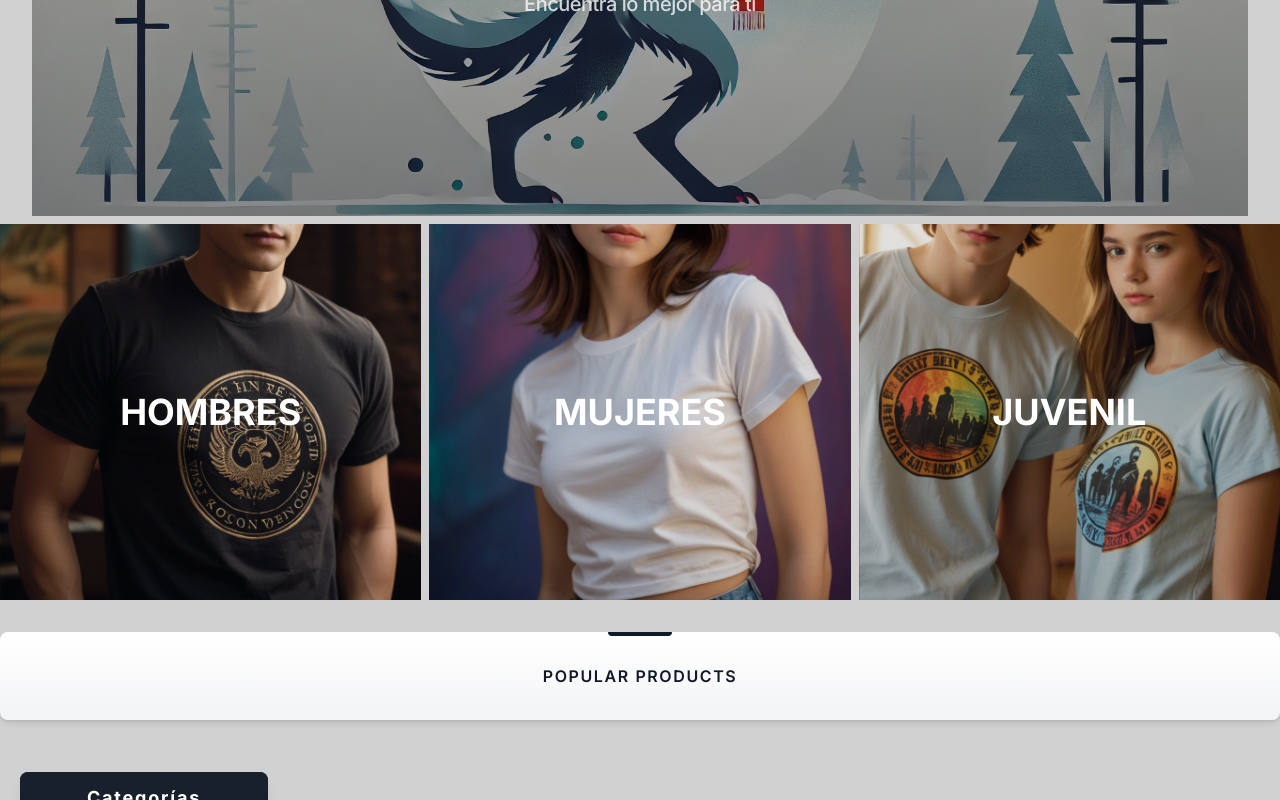
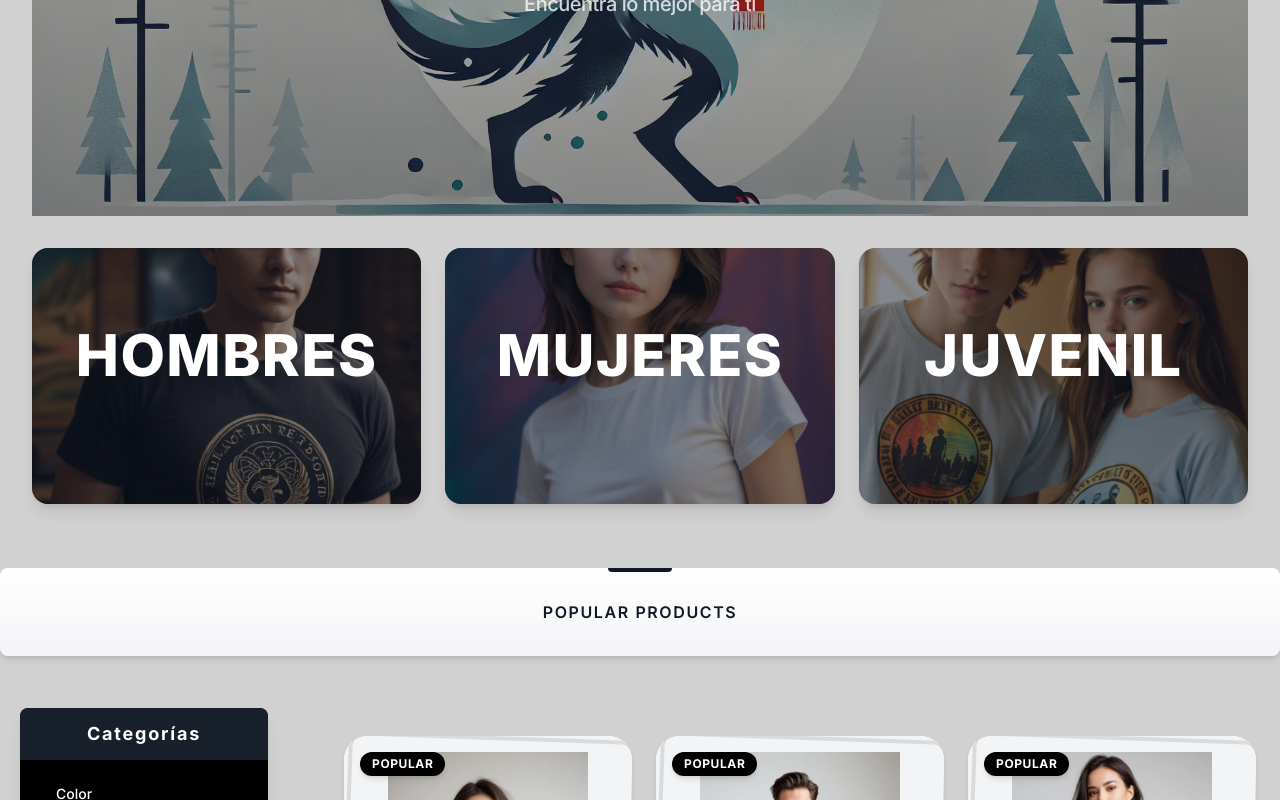
Before and after one commit to sebasdex/ropavejero-next, a Next.js app: page / in a window 1280 px wide. Shown: the part 472-1272 px from the top of the page. Built offline with nearby package versions, Linux system fonts and the light colour scheme.

Commit message:
feat: Revamp Categories component with enhanced layout, animations, and text styling

```diff
--- a/src/components/Categories.tsx
+++ b/src/components/Categories.tsx
@@ -19,24 +19,117 @@ function Categories() {
       bg: "bg-teens",
     },
   ];
+
   return (
-    <section
-      className="
-     grid grid-cols-1 md:grid-cols-3 gap-2 pt-2 place-items-center w-full h-96 font-bold uppercase text-white text-4xl"
-    >
-      {categoriesMain.map((category, index) => {
-        return (
-          <Link href={category.href} key={index} className="w-full h-full">
-            <article
-              className={`w-full h-full relative flex flex-col items-center justify-center bg-cover bg-bottom before:block before:absolute before:-inset-0 before:bg-black before:opacity-10 hover:before:opacity-30 before:transition-opacity before:duration-300 before:ease-in-out cursor-pointer ${category.bg}`}
+    <section className="grid grid-cols-1 md:grid-cols-3 gap-6 p-4 sm:p-6 md:p-8 w-full h-auto min-h-[20rem]  perspective-1500">
+      {categoriesMain.map((category, index) => (
+        <Link
+          href={category.href}
+          key={index}
+          className="group w-full h-60 sm:h-72 md:h-96 lg:h-full transition-transform duration-500 ease-out hover:-translate-y-2 md:hover:-translate-y-3"
+        >
+          <article
+            className={`
+              relative w-full h-full
+              bg-cover bg-center
+              rounded-xl sm:rounded-2xl overflow-hidden
+              shadow-lg
+              ${category.bg}
+              before:absolute before:inset-0
+              before:bg-gray-900/50
+              before:transition-opacity before:duration-500 before:ease-out
+              group-hover:before:bg-gray-900/30
+            `}
+          >
+            <div
+              className="
+                absolute inset-0
+                opacity-0 group-hover:opacity-15
+                transition-opacity duration-500 ease-out
+                bg-[radial-gradient(circle_at_center,#fff_1px,transparent_1px)]
+                bg-[length:16px_16px] sm:bg-[length:20px_20px]
+              "
+            />
+            <div className="relative h-full flex flex-col items-center justify-center p-4 sm:p-6 md:p-8 lg:p-10">
+              <h2
+                className="
+                  text-white text-[clamp(1.75rem,4.5vw,3.75rem)]
+                  font-extrabold uppercase
+                  tracking-tight sm:tracking-wide
+                  relative
+                  transition-colors duration-300 ease-out
+                  group-hover:text-white/90
+                  leading-tight
+                "
+              >
+                <span className="relative z-10">{category.name}</span>
+                <span
+                  className="
+                    absolute -bottom-1 left-1/2
+                    w-0 h-0.5
+                    bg-white/70
+                    transform -translate-x-1/2
+                    transition-all duration-500 ease-out
+                    group-hover:w-2/3
+                  "
+                />
+                <span
+                  className="
+                    absolute -bottom-[0.625rem] left-1/2
+                    w-0 h-0.5
+                    bg-white/30
+                    transform -translate-x-1/2
+                    transition-all duration-500 ease-out delay-100
+                    group-hover:w-1/3
+                  "
+                />
+              </h2>
+              <p
+                className="
+                  text-white/80 text-[clamp(0.875rem,2.25vw,1rem)]
+                  mt-[clamp(0.5rem,1.5vw,1rem)]
+                  opacity-0 group-hover:opacity-100
+                  translate-y-[clamp(0.5rem,1vw,0.75rem)] group-hover:translate-y-0
+                  transition-all duration-300 ease-out
+                  font-semibold
+                  tracking-tight
+                "
+              >
+                Explora la colección
+              </p>
+            </div>
+            <div
+              className="
+                absolute inset-0
+                rounded-2xl sm:rounded-3xl
+                opacity-0 group-hover:opacity-70
+                transition-opacity duration-500 ease-out
+                pointer-events-none
+              "
             >
-              <span className="relative">
-                <p>{category.name}</p>
-              </span>
-            </article>
-          </Link>
-        );
-      })}
+              <div
+                className="
+                  absolute inset-0
+                  bg-gradient-to-r from-transparent via-white/15 to-transparent
+                  transform translate-x-full
+                  animate-shine
+                "
+              />
+            </div>
+            <div
+              className="
+                absolute inset-0
+                opacity-0 group-hover:opacity-15
+                transition-opacity duration-500 ease-out
+                pointer-events-none
+              "
+            >
+              <span className="absolute top-2 sm:top-3 left-2 sm:left-3 w-4 sm:w-6 h-4 sm:h-6 border-t border-l border-white/40 rounded-tl-md" />
+              <span className="absolute bottom-2 sm:bottom-3 right-2 sm:right-3 w-4 sm:w-6 h-4 sm:h-6 border-b border-r border-white/40 rounded-br-md" />
+            </div>
+          </article>
+        </Link>
+      ))}
     </section>
   );
 }
```
